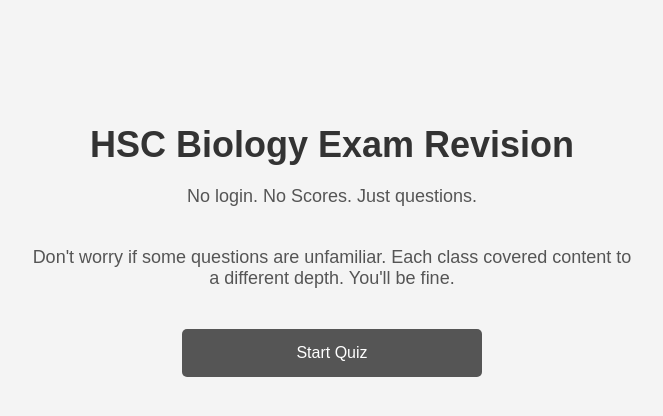
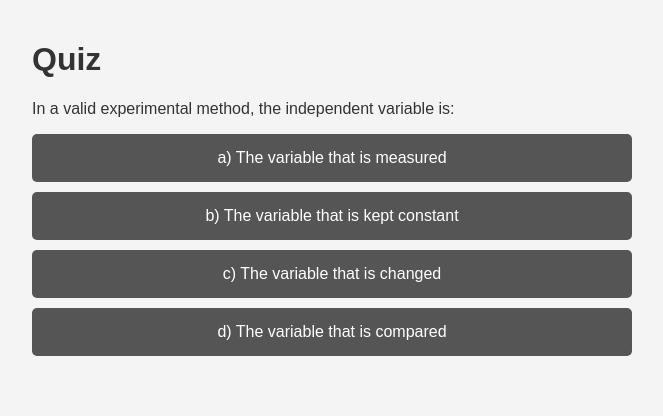
Before and after one commit to aaronmichael2/Biology-Quiz, a plain HTML site: page index.html in a window 1280 px wide. Both pictures are taken after a click on the button "Start Quiz". Shown: the whole page, without its empty margins (308-971 px from the left). Drawn offline with Linux system fonts and the light colour scheme.

Commit message:
Update index.html

```diff
--- a/index.html
+++ b/index.html
@@ -185,3 +185,161 @@
         </div>
 
     </div>
+
+
+
+    <script>
+
+        // Array of questions, answers, and explanations
+
+        const quiz =
+
+[
+
+  {
+
+    "question": "What is the first step in developing a scientific investigation?",
+
+    "options": [
+
+      "a) Conducting an experiment",
+
+      "b) Developing a hypothesis",
+
+      "c) Collecting data",
+
+      "d) Analysing results"
+
+    ],
+
+    "answer": "b",
+
+    "explanation": "The first step in scientific investigation is developing a hypothesis to be tested."
+
+  },
+
+  {
+
+    "question": "In a valid experimental method, the independent variable is:",
+
+    "options": [
+
+      "a) The variable that is measured",
+
+      "b) The variable that is kept constant",
+
+      "c) The variable that is changed",
+
+      "d) The variable that is compared"
+
+    ],
+
+    "answer": "c",
+
+    "explanation": "The independent variable is the one that is intentionally changed in an experiment."
+
+  }
+
+]
+
+
+
+;
+
+
+
+        // Function to show the quiz and hide the title page
+
+        function startQuiz() {
+
+            document.getElementById('title-page').style.display = 'none';
+
+            document.getElementById('quiz-container').style.display = 'block';
+
+            loadQuestion();
+
+        }
+
+
+
+        // Function to load a new question
+
+        function loadQuestion() {
+
+            const randomIndex = Math.floor(Math.random() * quiz.length);
+
+            const questionData = quiz[randomIndex];
+
+
+
+            document.getElementById('question').innerText = questionData.question;
+
+
+
+            const answerButtons = document.querySelectorAll('.answer-button');
+
+            answerButtons.forEach((btn, index) => {
+
+                btn.innerText = questionData.options[index];
+
+                btn.disabled = false;
+
+                btn.onclick = function() {
+
+                    checkAnswer(index, questionData);
+
+                };
+
+            });
+
+
+
+            document.getElementById('feedback').innerText = "";
+
+            document.getElementById('next-button').style.display = 'none';
+
+        }
+
+
+
+        // Function to check the selected answer
+
+        function checkAnswer(selectedIndex, questionData) {
+
+            const selectedLetter = String.fromCharCode(97 + selectedIndex); // Get 'a', 'b', 'c', 'd'
+
+            if (selectedLetter === questionData.answer) {
+
+                document.getElementById('feedback').innerText = "Correct! " + questionData.explanation;
+
+            } else {
+
+                document.getElementById('feedback').innerText = "Incorrect! The correct answer is " + questionData.answer + ". " + questionData.explanation;
+
+            }
+
+
+
+            // Disable buttons after selection
+
+            document.querySelectorAll('.answer-button').forEach(btn => btn.disabled = true);
+
+
+
+            // Show the "Next Question" button
+
+            document.getElementById('next-button').style.display = 'block';
+
+        }
+
+
+
+        // Initial load of the title page
+
+        document.getElementById('title-page').style.display = 'block';
+
+    </script>
+
+</body>
+
+</html>
```
